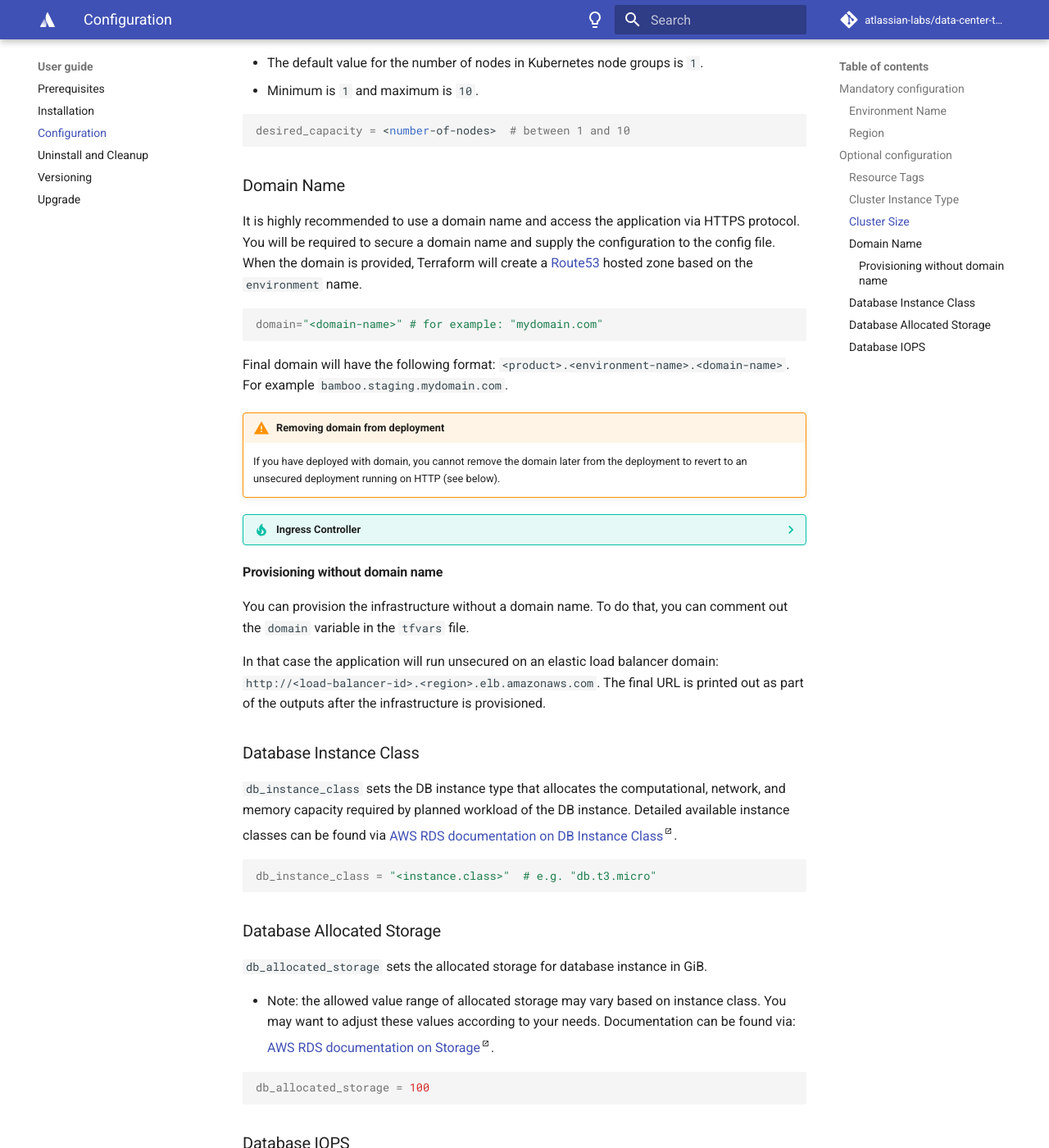
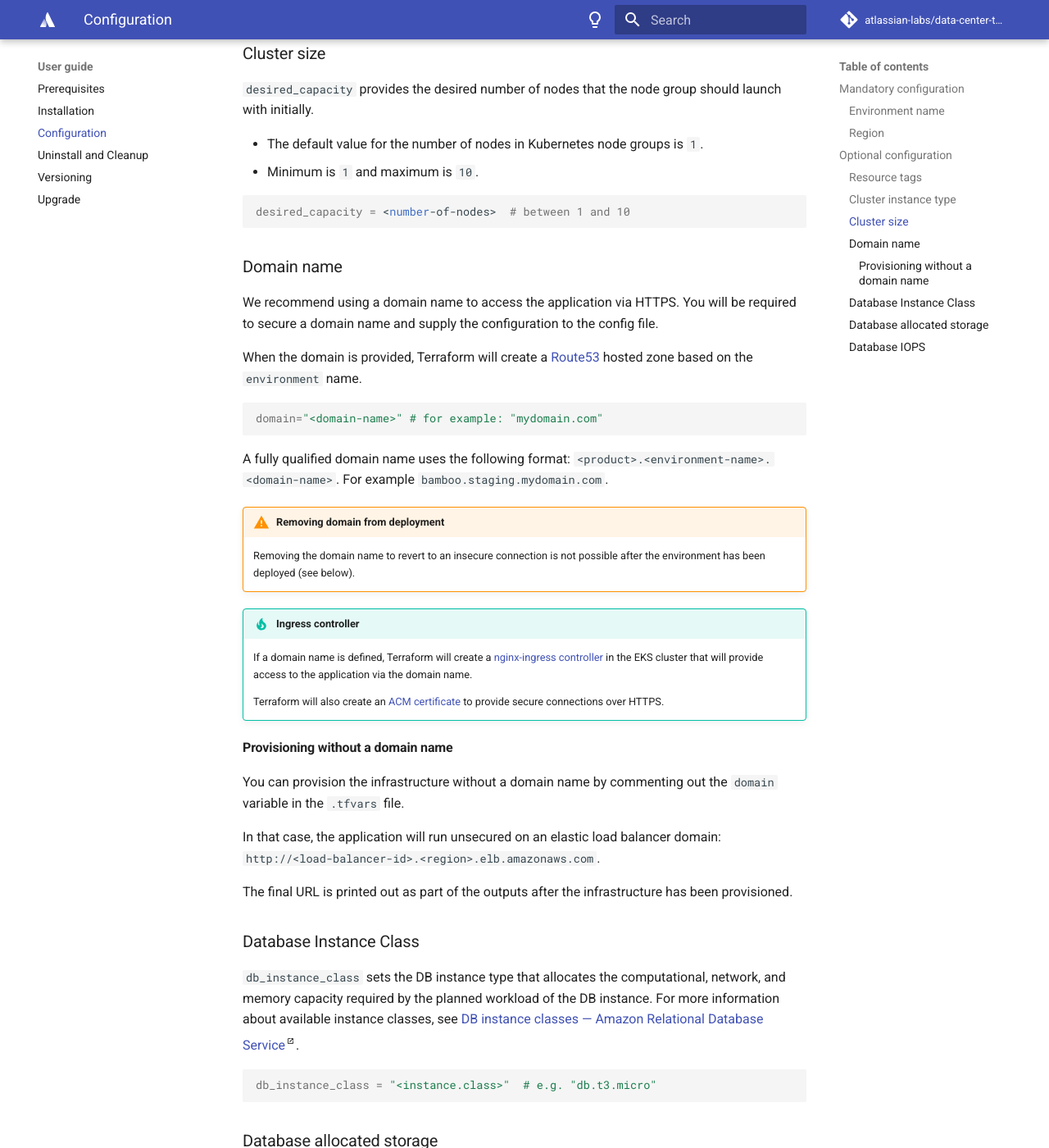
Before and after one commit to atlassian-labs/data-center-terraform, an MkDocs documentation site: the page built from docs/docs/userguide/CONFIGURATION.md, in a window 1280 px wide and 1400 px high, scrolled down 2408 px. Shown: the whole window at 82% size. Built offline with MkDocs 1.6.1 and Material for MkDocs 9.7.7, drawn with Linux system fonts in a browser that asks for light colours; comment, search, counter and statistics services are not loaded; some of the changed text lies outside the part shown.

Commit message:
Edit CONFIGURATION.md

````diff
--- a/docs/docs/userguide/CONFIGURATION.md
+++ b/docs/docs/userguide/CONFIGURATION.md
@@ -1,62 +1,65 @@
 # Configuration
 
-In order to create the infrastructure and install the product you need to configure the terraform project.
+In order to provision the infrastructure and install an Atlassian Data Center product, you need to create a valid Terraform configuration.
 All configuration data should go to a terraform variable file.
 
-
-The content of the config file is divided into two groups:
+The content of the configuration file is divided into two groups:
 
 1. [Mandatory configuration](#mandatory-configuration)
 2. [Optional configuration](#optional-configuration)
 
 
 !!! info "Configuration file format."
-    The config file is an ASCII text file with `.tfvars` extension.
-    The config file should contain all mandatory configuration items with valid values.
-    Optional items can be part of the content. If any optional item is missing, the default value will be applied.
+    The configuration file is an ASCII text file with the `.tfvars` extension.
+    The config file must contain all mandatory configuration items with valid values.
+    If any optional items are missing, the default values will be applied.
 
-The mandatory configuration items are those you should define once before the first installation, and you cannot change them in the entire environment lifecycle.
+The mandatory configuration items are those you should define once before the first installation. Mandatory values cannot be changed in the entire environment lifecycle.
 
-However, the optional configuration part applies to those items that are not required for installation by default, but you can define and override the default value.
-The optional configuration may change anytime in the life cycle of the environment.
-Terraform will keep the latest status of the environment and use it for any further change you make later.
+The optional configuration items are not required for installation by default. Optional values may change at any point in the environment lifecycle.
+Terraform will retain the latest state of the environment and keep track of any configuration changes made later.
 
-!!! info "An example of config file for terraform project:"
-    Here is a sample of a configuration file for the project.
-    ``` terraform
-    # Mandatory items
-    environment_name = "my-bamboo-env"
-    region           = "us-east-2"
+The following is an example of a valid configuration file:
 
-    # Optional items
-    resource_tags = {
-      Terraform    = "true",
-      Organization = "atlassian",
-      product      = "bamboo" ,
-    }
+``` terraform
+# Mandatory items
+environment_name = "my-bamboo-env"
+region           = "us-east-2"
 
-    instance_types   = ["m5.xlarge"]
-    desired_capacity = 2
-    domain           = "mydomain.com"
-    ```
+# Optional items
+resource_tags = {
+  Terraform    = "true",
+  Organization = "atlassian",
+  product      = "bamboo" ,
+}
+
+instance_types   = ["m5.xlarge"]
+desired_capacity = 2
+domain           = "mydomain.com"
+```
 
 ## Mandatory configuration
 
-### Environment Name
+### Environment name
+
 `environment_name` provides your environment a unique name within a single cloud provider account.
 This value cannot be altered after the configuration has been applied.
 The value will be used to form the name of some resources including `vpc` and `Kubernetes cluster`.
+
 ```terraform
 environment_name = "<YOUR-ENVIRONMENT-NAME>"
 ```
-Environment names should start with an alphabet character and could contain alphabet, numbers and dash `-`.
-The length of the `environment_name` value cannot exceed 25 characters.
+
+Environment names should start with a letter and can contain letters, numbers, and dashes (`-`).
+
+The maximum value length is 25 characters.
 
 
 ### Region
-`region` defines the cloud provider region that this configuration will deploy to.
-This value should be a valid [AWS region](https://docs.aws.amazon.com/AmazonRDS/latest/UserGuide/Concepts.RegionsAndAvailabilityZones.html){.external}.
 
+`region` defines the cloud provider region that the environment will be deployed to.
+
+The value must be a valid [AWS region](https://docs.aws.amazon.com/AmazonRDS/latest/UserGuide/Concepts.RegionsAndAvailabilityZones.html){.external}.
 
 ```terraform
 region = "<Region>"  # e.g: "ap-northeast-2"
@@ -64,8 +67,12 @@
 
 ## Optional configuration
 
-### Resource Tags
-`resource_tags` are the custom tags for all resources to be created in the environment. Tag names should be unique.
+### Resource tags
+
+`resource_tags` are custom metadata for all resources in the environment.
+
+Tag names must be unique.
+
 You can add all tags you need to propagate among the resources as a list. Resource tags are optional.
 
 ```terraform
@@ -78,16 +85,20 @@
 ```
 * Note: In order to apply tags to all resources, you must follow the recommended [installation guide](INSTALLATION.md). Using `terraform CLI` is not recommended and may leads to missing tags in some resources.
 
-### Cluster Instance Type
+### Cluster instance type
+
 `instance_types` provides the instance types for the Kubernetes cluster node group.
-The default value for this would be `m5.xlarge` if it is not defined in the config file.
-Instance type should be a valid [AWS instance type](https://aws.amazon.com/ec2/instance-types/){.external}.
+
+The default value is `m5.xlarge` if it is not defined in the configuration file.
+
+An instance type must be a valid [AWS instance type](https://aws.amazon.com/ec2/instance-types/){.external}.
 
 ```terraform
 instance_types = ["instance-type"]  # e.g: ["m5.2xlarge"]
 ```
 
-### Cluster Size
+### Cluster size
+
 `desired_capacity` provides the desired number of nodes that the node group should launch with initially.
 
 * The default value for the number of nodes in Kubernetes node groups is `1`.
@@ -97,63 +108,60 @@
 desired_capacity = <number-of-nodes>  # between 1 and 10
 ```
 
-### Domain Name
-It is highly recommended to use a domain name and access the application via HTTPS protocol. You will be required
-to secure a domain name and supply the configuration to the config file. When the domain is provided, Terraform will
-create a [Route53](https://docs.aws.amazon.com/Route53/latest/DeveloperGuide/Welcome.html) hosted zone based on the `environment` name.
+### Domain name
+
+We recommend using a domain name to access the application via HTTPS. You will be required to secure a domain name and supply the configuration to the config file.
+
+When the domain is provided, Terraform will create a [Route53](https://docs.aws.amazon.com/Route53/latest/DeveloperGuide/Welcome.html) hosted zone based on the `environment` name.
 
 ```terraform
 domain="<domain-name>" # for example: "mydomain.com"
 ```
 
-Final domain will have the following format: `<product>.<environment-name>.<domain-name>`. For example `bamboo.staging.mydomain.com`.
+A fully qualified domain name uses the following format: `<product>.<environment-name>.<domain-name>`. For example `bamboo.staging.mydomain.com`.
 
 !!! warning "Removing domain from deployment"
+    Removing the domain name to revert to an insecure connection is not possible after the environment has been deployed (see below).
 
-    If you have deployed with domain, you cannot remove the domain later from the deployment to revert
-    to an unsecured deployment running on HTTP (see below).
+!!! tip "Ingress controller"
+    If a domain name is defined, Terraform will create a [nginx-ingress controller](https://kubernetes.github.io/ingress-nginx/) in the EKS cluster that will provide access to the application via the domain name.
 
-??? tip "Ingress Controller"
-    When the domain is used, Terraform will create [nginx-ingress controller](https://kubernetes.github.io/ingress-nginx/)
-    in the EKS cluster that will provide access to the application via the domain name.
-    It also creates an [ACM certificate](https://docs.aws.amazon.com/acm/latest/userguide/acm-overview.html) that is
-    ensuring access over secure HTTPS protocol.
+    Terraform will also create an [ACM certificate](https://docs.aws.amazon.com/acm/latest/userguide/acm-overview.html) to provide secure connections over HTTPS.
 
-#### Provisioning without domain name
+#### Provisioning without a domain name
 
-You can provision the infrastructure without a domain name. To do that, you can comment out the `domain` variable in the `tfvars` file.
+You can provision the infrastructure without a domain name by commenting out the `domain` variable in the `.tfvars` file.
 
-In that case the application will run unsecured on an elastic load balancer domain:
-`http://<load-balancer-id>.<region>.elb.amazonaws.com`.
-The final URL is printed out as part of the outputs after the infrastructure is provisioned.
+In that case, the application will run unsecured on an elastic load balancer domain: `http://<load-balancer-id>.<region>.elb.amazonaws.com`.
+
+The final URL is printed out as part of the outputs after the infrastructure has been provisioned.
 
 ### Database Instance Class
-`db_instance_class` sets the DB instance type that allocates the computational, network, and memory capacity required by
-planned workload of the DB instance. Detailed available instance classes can be found via
-[AWS RDS documentation on DB Instance Class](https://docs.aws.amazon.com/AmazonRDS/latest/UserGuide/Concepts.DBInstanceClass.html){.external}.
+
+`db_instance_class` sets the DB instance type that allocates the computational, network, and memory capacity required by the planned workload of the DB instance. For more information about available instance classes, see [DB instance classes — Amazon Relational Database Service](https://docs.aws.amazon.com/AmazonRDS/latest/UserGuide/Concepts.DBInstanceClass.html){.external}.
 
 ```terraform
 db_instance_class = "<instance.class>"  # e.g. "db.t3.micro"
 ```
 
-### Database Allocated Storage
-`db_allocated_storage` sets the allocated storage for database instance in GiB.
+### Database allocated storage
 
-* Note: the allowed value range of allocated storage may vary based on instance class.
-  You may want to adjust these values according to your needs. Documentation can be found via:
-  [AWS RDS documentation on Storage](https://docs.aws.amazon.com/AmazonRDS/latest/UserGuide/CHAP_Storage.html){.external}.
+`db_allocated_storage` sets the allocated storage for the database instance in GiB.
 
 ```terraform
 db_allocated_storage = 100
 ```
 
+!!! info "The allowed value range of allocated storage may vary based on instance class"
+    You may want to adjust these values according to your needs. For more information, see [Amazon RDS DB instance storage — Amazon Relational Database Service](https://docs.aws.amazon.com/AmazonRDS/latest/UserGuide/CHAP_Storage.html){.external}.
+
 ### Database IOPS
+
 `db_iops` sets the requested number of I/O operations per second that the DB instance can support.
-
-* Note: the allowed value range of IOPS may vary based on instance class.
-  You may want to adjust these values according to your needs. Documentation can be found via:
-  [AWS RDS documentation on Storage](https://docs.aws.amazon.com/AmazonRDS/latest/UserGuide/CHAP_Storage.html){.external}.
 
 ```terraform
 db_iops = 1000
 ```
+
+!!! info "The allowed value range of IOPS may vary based on instance class"
+    You may want to adjust these values according to your needs. For more information, see [Amazon RDS DB instance storage — Amazon Relational Database Service](https://docs.aws.amazon.com/AmazonRDS/latest/UserGuide/CHAP_Storage.html){.external}.
````
